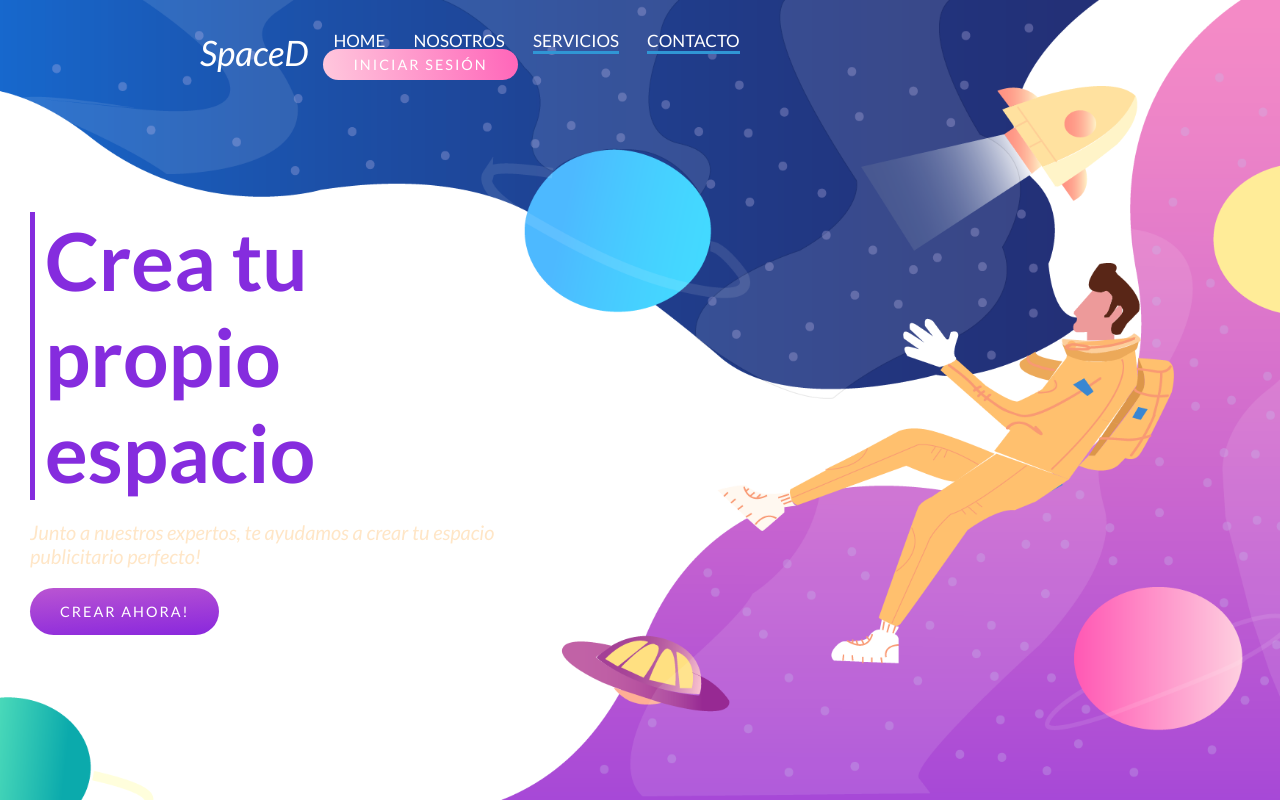
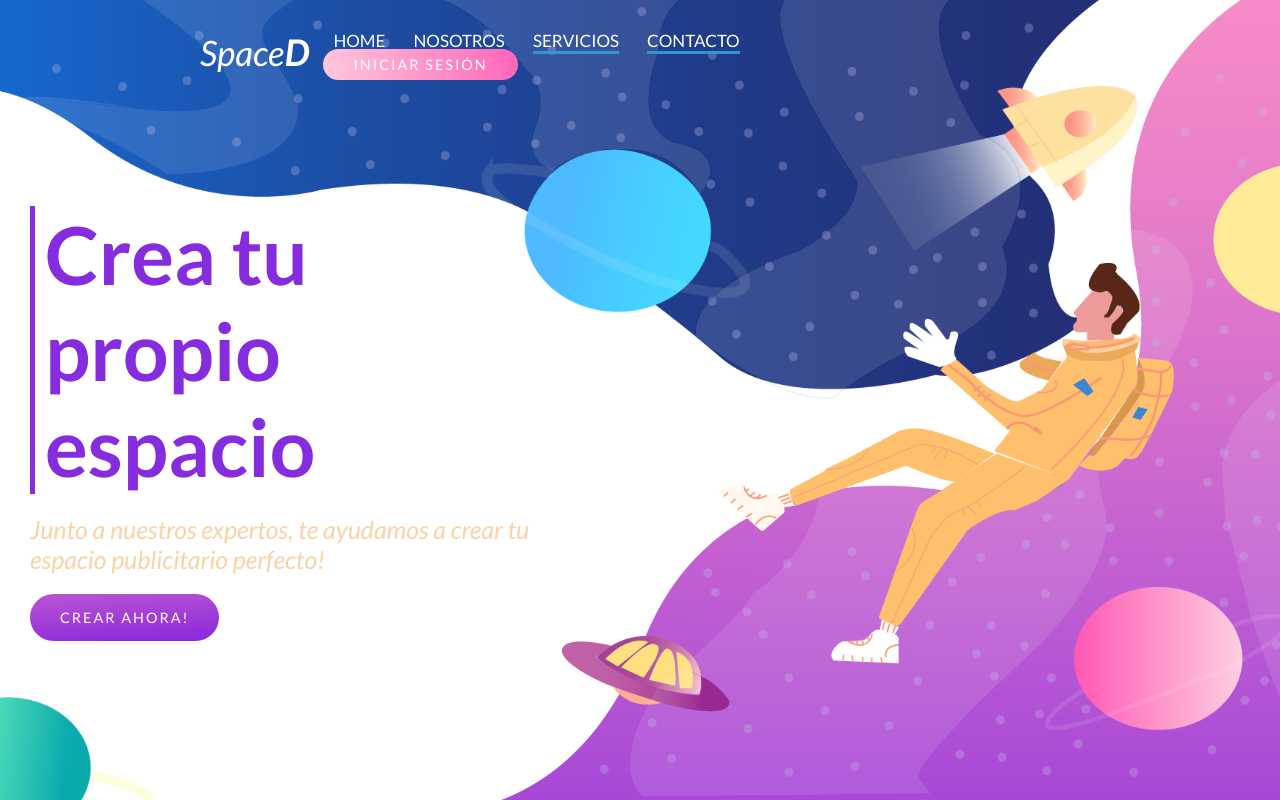
Before and after one commit to Daiana-ortiz/space-d, a plain HTML site: page index.html in a window 1280 px wide. Drawn offline with nearby package versions, Linux system fonts and the light colour scheme.

Commit message:
change style subtitle

```diff
--- a/style.css
+++ b/style.css
@@ -46,7 +46,7 @@ html{
 
 .navbar .logo a span{
     color: #fff;
-    transition: all 0.3s ease ;
+    font-weight: bold;
 }
 
 .navbar.sticky .logo a span{
@@ -76,6 +76,9 @@ html{
     border-bottom: 3px solid #3096d5;
     text-decoration: none;
 }
+
+
+
 
 .menu-btn{
     color: #fff;
@@ -143,10 +146,10 @@ html{
 }
 
 .text-container .container .sub{
-    color: #ffe6c7;
+    color: #f8d3a6;
     font-style: italic;
     margin: 20px 0;
-    font-size: 20px;
+    font-size: 25px;
 }
 
 
@@ -186,6 +189,8 @@ html{
         left: 0;
     }
 
+
+
     .navbar .menu li{
         display: block;
     }
@@ -194,6 +199,12 @@ html{
         margin: 20px 0;
         font-size: 20px;
     }
+
+    .navbar .menu li .menu-btn {
+        border: none;
+        font-size: 22px;
+    }
+
 
     .two{
         font-size: 20px;
```
